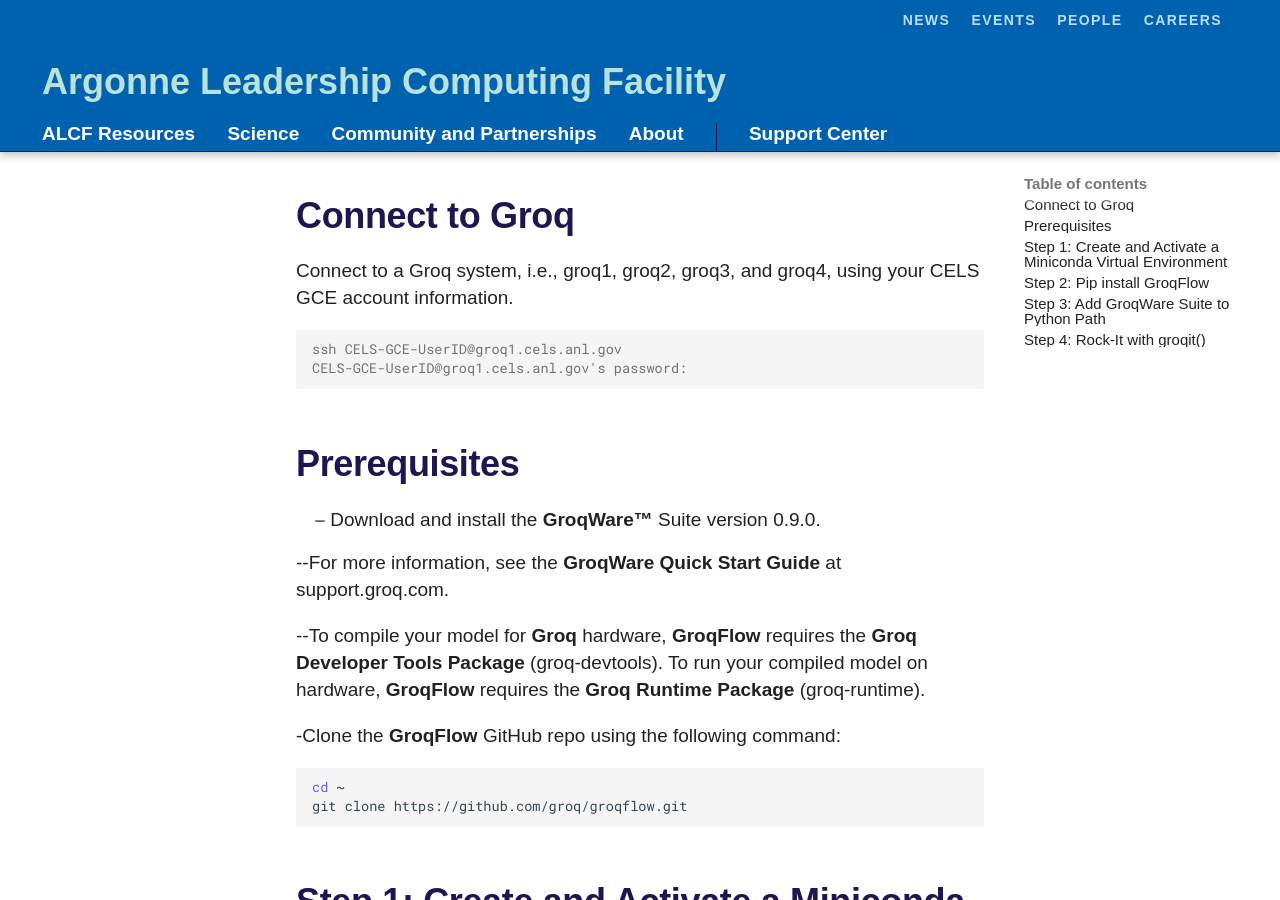
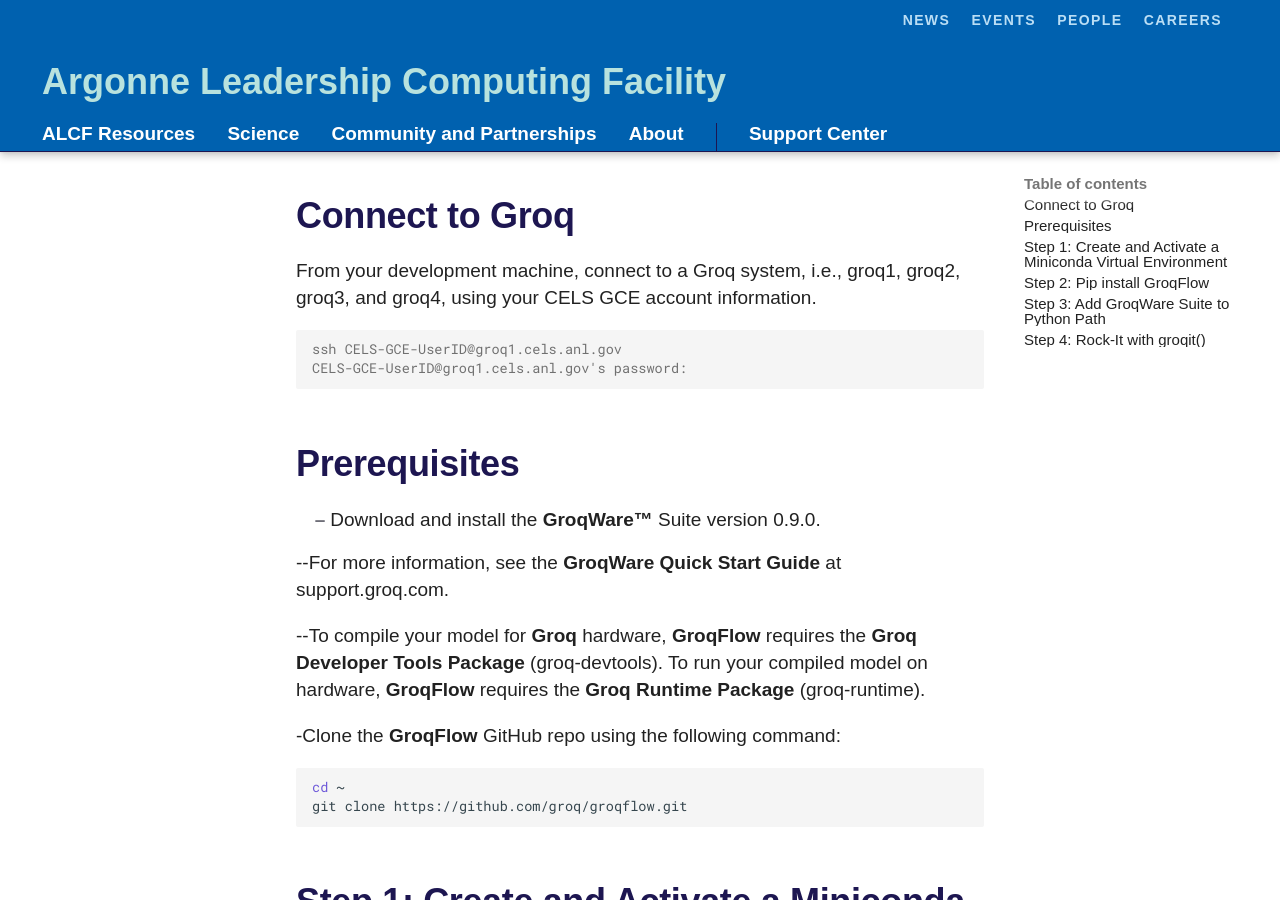
Before and after one commit to argonne-lcf/ai-testbed-userdocs, an MkDocs documentation site: the page built from docs/groq/GroqFlow.md, in a window 1280 px wide and 900 px high, scrolled down 342 px. Built offline with MkDocs 1.6.1 and Material for MkDocs 9.7.7, drawn with Linux system fonts in a browser that asks for light colours; some web fonts are replaced; comment, search, counter and statistics services are not loaded.

Commit message:
Working docs/groq/GroqFlow.md.

````diff
--- a/docs/groq/GroqFlow.md
+++ b/docs/groq/GroqFlow.md
@@ -4,7 +4,7 @@
 
 ## Connect to Groq
 
-Connect to a Groq system, i.e., groq1, groq2, groq3, and groq4, using your CELS GCE account information.
+From your development machine, connect to a Groq system, i.e., groq1, groq2, groq3, and groq4, using your CELS GCE account information.
 
 ```console
 ssh CELS-GCE-UserID@groq1.cels.anl.gov
````
